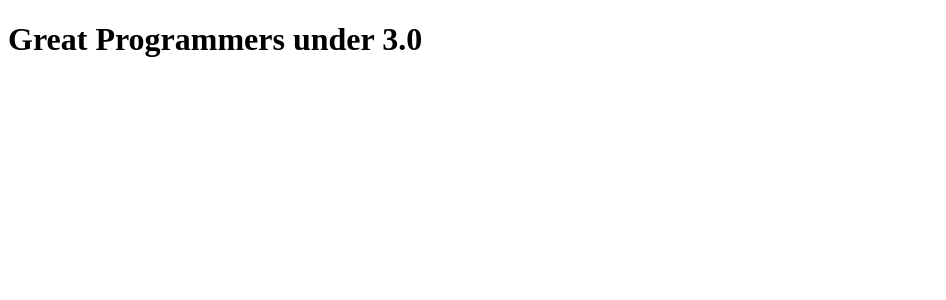
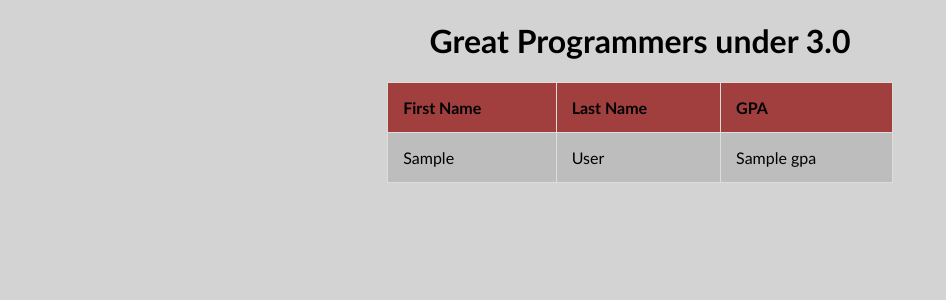
Before and after one commit to Andyrod209/SchoolDB, a Django app: template querying_lab/school_db/templates/school/six.html in a window 1280 px wide. Shown: the top 300 px of the page, without its empty margins (0-946 px from the left). Run offline with Django 4.2, Linux system fonts and the light colour scheme; the template is opened without the code that fills it: most values are stand-ins (such as "Sample title", 1, 10 or a date in 2020).

Commit message:
Finished problem 6 without doing the orderby.

```diff
--- a/querying_lab/school_db/templates/school/six.html
+++ b/querying_lab/school_db/templates/school/six.html
@@ -5,8 +5,26 @@
     <meta http-equiv="X-UA-Compatible" content="IE=edge">
     <meta name="viewport" content="width=device-width, initial-scale=1.0">
     <title>Problem Six</title>
+    {% load static %}
+    <link rel="stylesheet" type="text/css" href="{% static 'styles.css' %}">
 </head>
 <body>
-    <h1>Great Programmers under 3.0</h1>
+    <div class="center-text">
+        <h1>Great Programmers under 3.0</h1>
+        <table class="center-table">
+            <thead>
+                <tr>
+                    <th>First Name</th><th>Last Name</th><th>GPA</th>
+                </tr>
+            </thead>
+            <tbody>
+                {% for item in low_gpa_student %}
+                <tr>
+                    <td>{{item.student.first_name}}</td><td>{{item.student.last_name}}</td><td>{{item.student.gpa}}</td>
+                </tr>
+                {% endfor %}
+            </tbody>
+        </table>
+    </div>
 </body>
 </html>
```
Also changed, not shown: querying_lab/school_db/views.py (+5 -2 lines).
